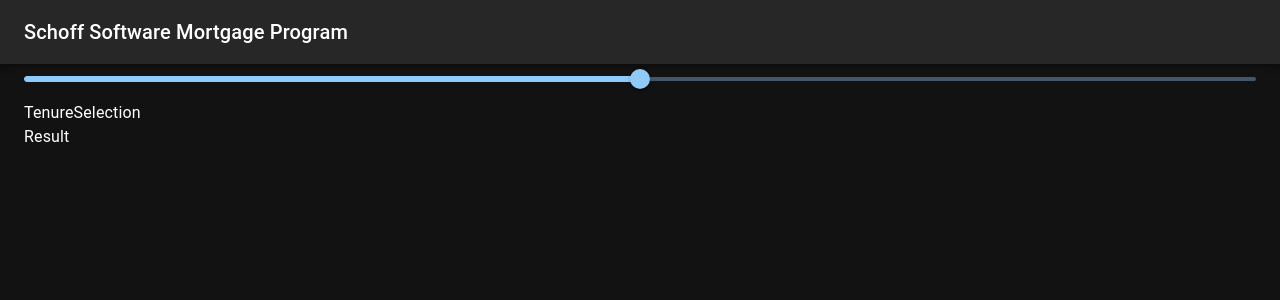
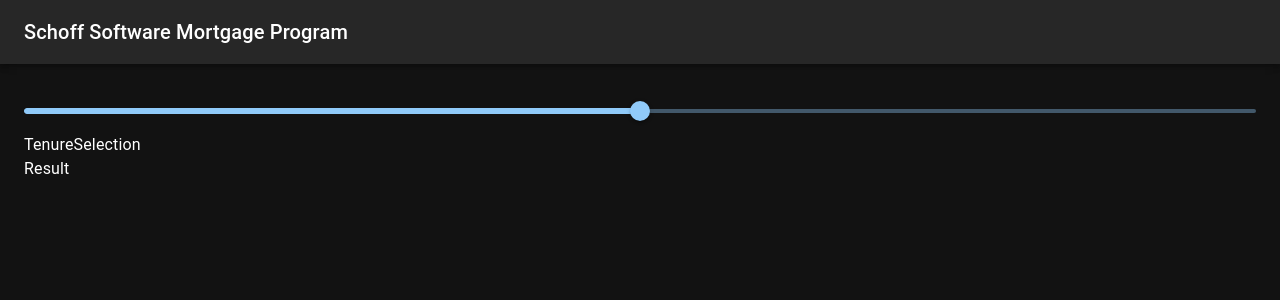
Before and after one commit to jschoff155/reactmortgageapp, a React (Create React App) app: page / in a window 1280 px wide. Shown: the top 300 px of the page. Built offline with nearby package versions, Linux system fonts and the light colour scheme.

Commit message:
Tweaked layout on App file

```diff
--- a/src/App.js
+++ b/src/App.js
@@ -12,7 +12,7 @@ function App() {
   return (
     <div className="App">
       <Navbar/>
-      <Container maxWidth="xl">
+      <Container maxWidth="xl" sx={{mt: 4}}>
       <Slidercomponent/>
       <TenureSelection/>
       <Result/>
```
